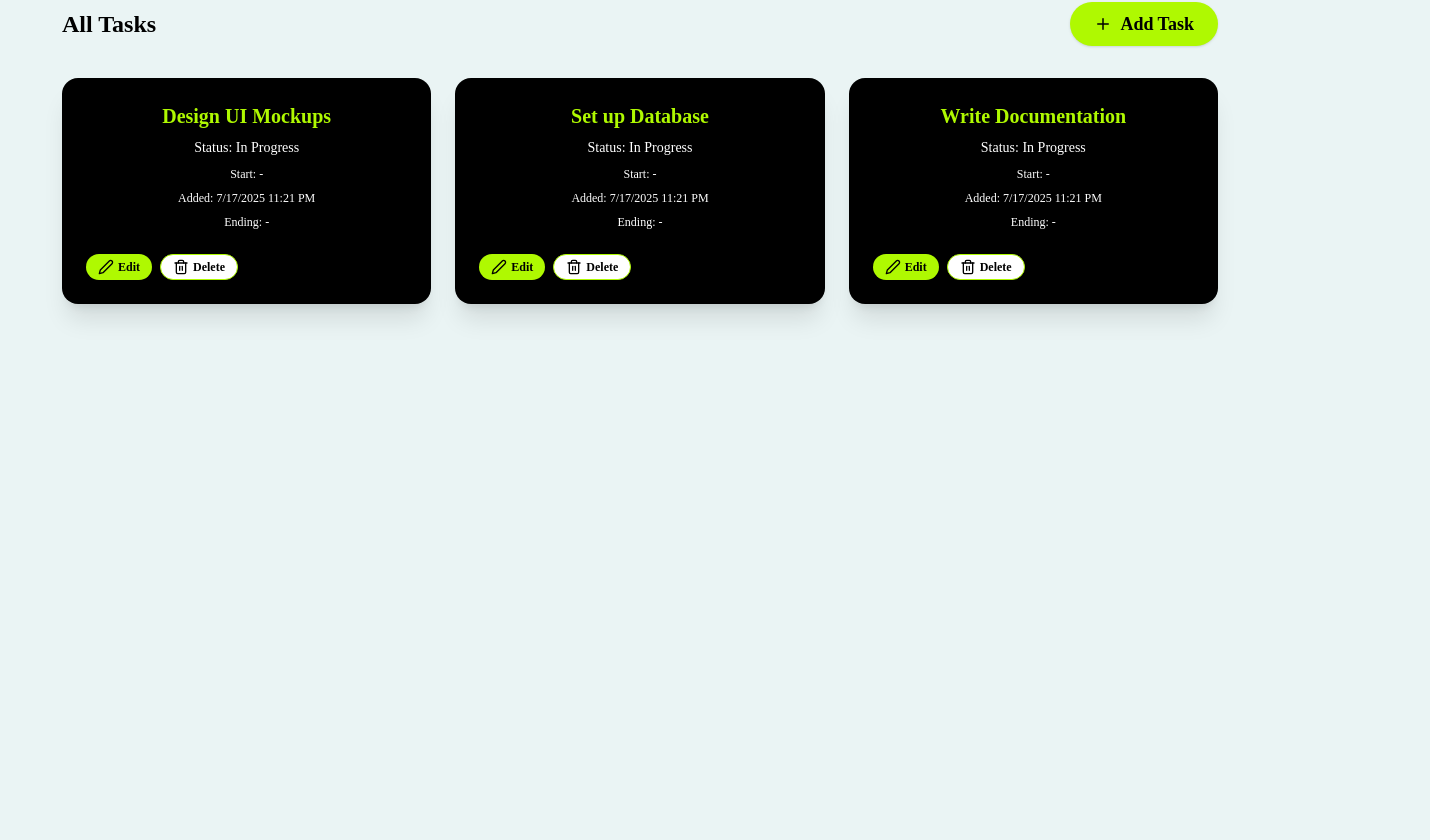
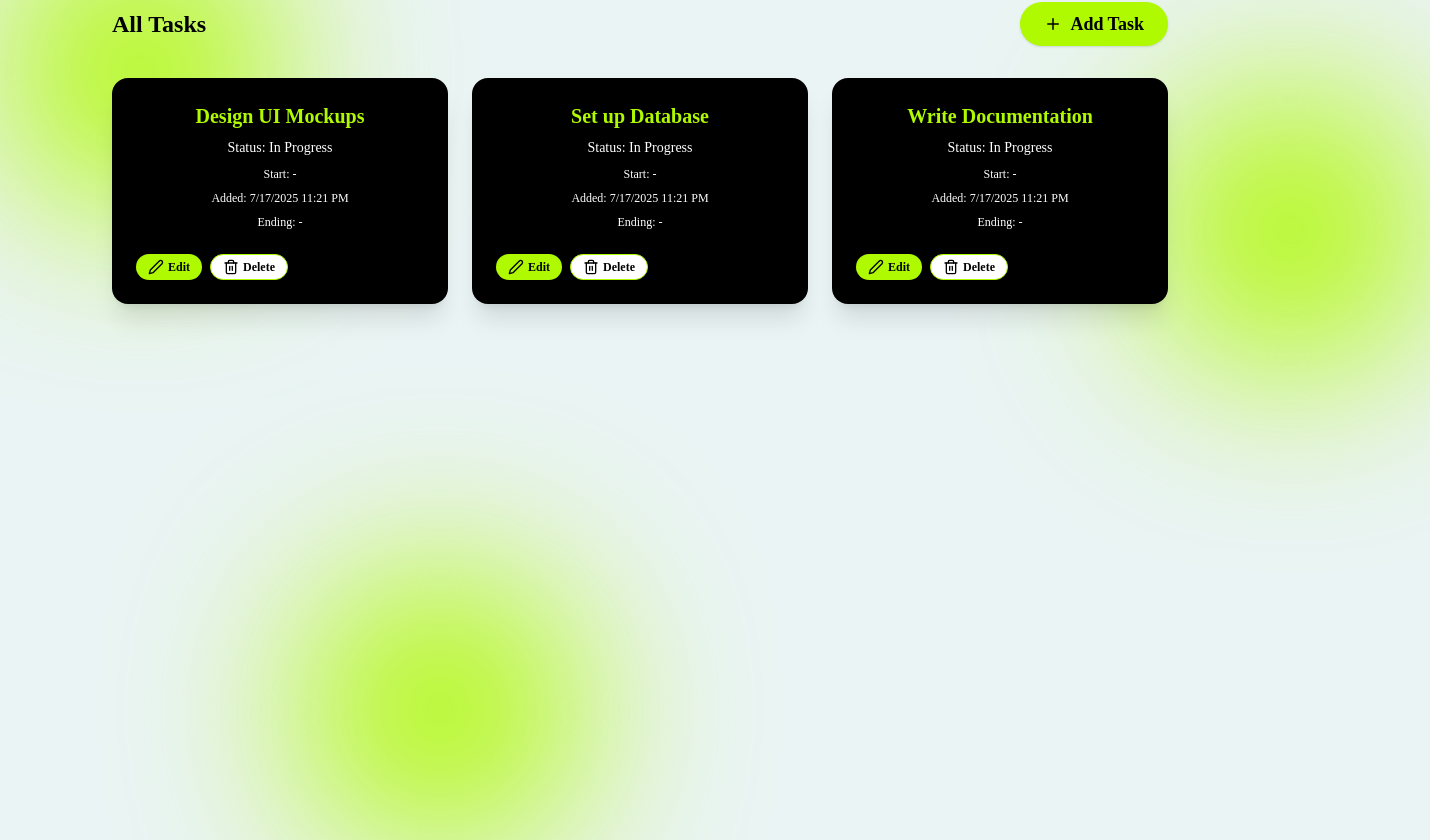
Before and after one commit to da-nn-yy/TaskTracker-App, a React (Vite) app: page /tasks in a window 1280 px wide. Shown: the part 150-990 px from the top of the page, 1430 px wide, since content can reach past the window. Before the commit the page ends 936 px from the top, so only its background shows below. Built offline with nearby package versions, Linux system fonts and the light colour scheme; a web font is replaced by a local one.

Commit message:
Add animated background elements to Tasks page layout

```diff
--- a/src/Pages/Tasks.jsx
+++ b/src/Pages/Tasks.jsx
@@ -47,7 +47,14 @@ const Tasks = () => {
   };
 
   return (
-    <div className="container min-h-screen bg-[#eaf4f4] py-8 px-4 sm:px-8 md:px-12 my-4">
+    <div className="min-h-screen py-8 px-4 sm:px-8 md:px-12 my-4">
+      <div>
+        <div className="bg-[#aff901] h-70 w-70 rounded-full absolute -z-1 blur-[90px] animate-pulse max-md:hidden top-20 left-0"/>
+        <div className="bg-[#aff901] h-70 w-70 rounded-full absolute -z-1 blur-[90px] animate-pulse max-md:hidden top-60 -right-[150px]"/>
+        <div className="bg-[#aff901] h-70 w-70 rounded-full absolute -z-1 blur-[90px] animate-pulse max-md:hidden -bottom-50 left-[300px]"/>
+      </div>
+      <div className="container">
+
       <AddTaskModal
         open={showModal}
         onClose={() => setShowModal(false)}
@@ -86,6 +93,7 @@ const Tasks = () => {
           <div className="col-span-full text-center text-gray-400 py-12 text-lg">No tasks found.</div>
         )}
       </div>
+      </div>
     </div>
   );
 };
```
